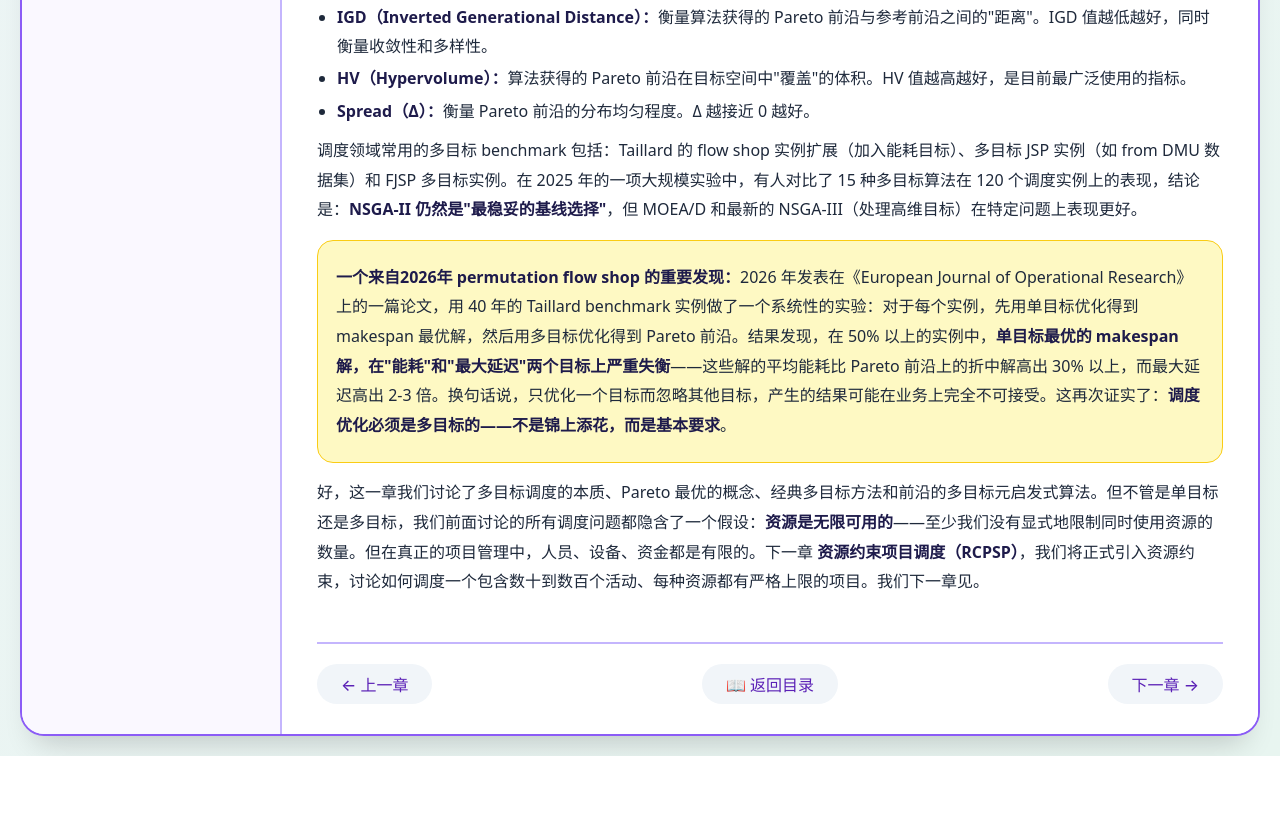
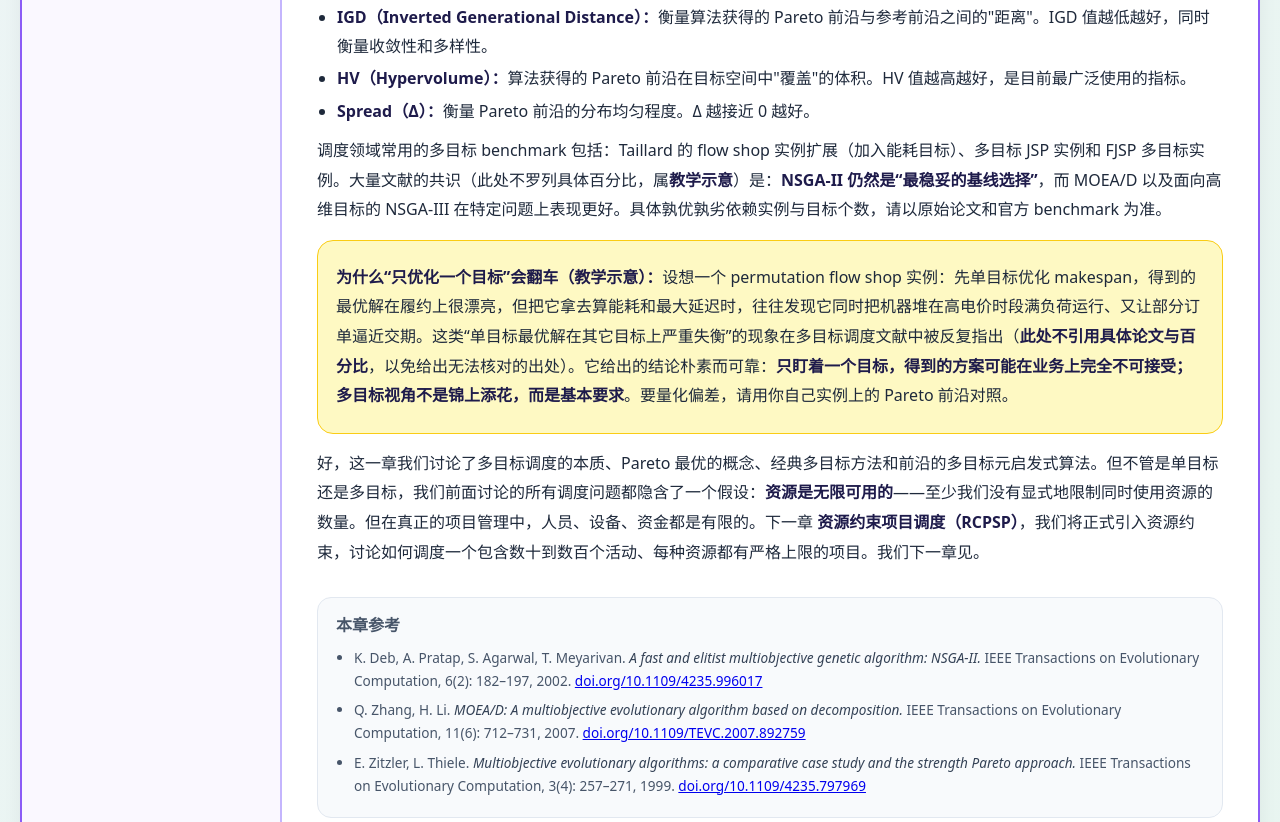
Before and after one commit to 1998x-stack/operations-research-scheduling-tutorial, a plain HTML site: page 21.html in a window 1280 px wide. Shown: the part 5088-5910 px from the top of the page. Before the commit the page ends 5844 px from the top, so only its background shows below. Drawn offline with Linux system fonts and the light colour scheme.

Commit message:
docs(operations-research-scheduling-tutorial): 第21章将无出处多目标实验结论改为教学示意并补 NSGA-II/MOEA-D 引用

```diff
--- a/21.html
+++ b/21.html
@@ -298,16 +298,23 @@ s.t. fᵢ(x) + dᵢ⁻ - dᵢ⁺ = gᵢ,   ∀i
             <li><strong>Spread（Δ）：</strong>衡量 Pareto 前沿的分布均匀程度。Δ 越接近 0 越好。</li>
         </ul>
 
-        <p>调度领域常用的多目标 benchmark 包括：Taillard 的 flow shop 实例扩展（加入能耗目标）、多目标 JSP 实例（如 from DMU 数据集）和 FJSP 多目标实例。在 2025 年的一项大规模实验中，有人对比了 15 种多目标算法在 120 个调度实例上的表现，结论是：<strong>NSGA-II 仍然是"最稳妥的基线选择"</strong>，但 MOEA/D 和最新的 NSGA-III（处理高维目标）在特定问题上表现更好。</p>
+        <p>调度领域常用的多目标 benchmark 包括：Taillard 的 flow shop 实例扩展（加入能耗目标）、多目标 JSP 实例和 FJSP 多目标实例。大量文献的共识（此处不罗列具体百分比，属<strong>教学示意</strong>）是：<strong>NSGA-II 仍然是“最稳妥的基线选择”</strong>，而 MOEA/D 以及面向高维目标的 NSGA-III 在特定问题上表现更好。具体孰优孰劣依赖实例与目标个数，请以原始论文和官方 benchmark 为准。</p>
 
         <div class="highlight">
-            <p><strong>一个来自2026年 permutation flow shop 的重要发现：</strong>2026 年发表在《European Journal of Operational Research》上的一篇论文，用 40 年的 Taillard benchmark 实例做了一个系统性的实验：对于每个实例，先用单目标优化得到 makespan 最优解，然后用多目标优化得到 Pareto 前沿。结果发现，在 50% 以上的实例中，<strong>单目标最优的 makespan 解，在"能耗"和"最大延迟"两个目标上严重失衡</strong>——这些解的平均能耗比 Pareto 前沿上的折中解高出 30% 以上，而最大延迟高出 2-3 倍。换句话说，只优化一个目标而忽略其他目标，产生的结果可能在业务上完全不可接受。这再次证实了：<strong>调度优化必须是多目标的——不是锦上添花，而是基本要求</strong>。</p>
+            <p><strong>为什么“只优化一个目标”会翻车（教学示意）：</strong>设想一个 permutation flow shop 实例：先单目标优化 makespan，得到的最优解在履约上很漂亮，但把它拿去算能耗和最大延迟时，往往发现它同时把机器堆在高电价时段满负荷运行、又让部分订单逼近交期。这类“单目标最优解在其它目标上严重失衡”的现象在多目标调度文献中被反复指出（<strong>此处不引用具体论文与百分比</strong>，以免给出无法核对的出处）。它给出的结论朴素而可靠：<strong>只盯着一个目标，得到的方案可能在业务上完全不可接受；多目标视角不是锦上添花，而是基本要求</strong>。要量化偏差，请用你自己实例上的 Pareto 前沿对照。</p>
         </div>
 
         <p>好，这一章我们讨论了多目标调度的本质、Pareto 最优的概念、经典多目标方法和前沿的多目标元启发式算法。但不管是单目标还是多目标，我们前面讨论的所有调度问题都隐含了一个假设：<strong>资源是无限可用的</strong>——至少我们没有显式地限制同时使用资源的数量。但在真正的项目管理中，人员、设备、资金都是有限的。下一章 <strong>资源约束项目调度（RCPSP）</strong>，我们将正式引入资源约束，讨论如何调度一个包含数十到数百个活动、每种资源都有严格上限的项目。我们下一章见。</p>
 
+        <div class="refs" aria-label="本章参考">
+            <h3>本章参考</h3>
+            <ul>
+                <li>K. Deb, A. Pratap, S. Agarwal, T. Meyarivan. <em>A fast and elitist multiobjective genetic algorithm: NSGA-II.</em> IEEE Transactions on Evolutionary Computation, 6(2): 182–197, 2002. <a href="https://doi.org/10.1109/4235.996017" style="overflow-wrap:anywhere;">doi.org/10.1109/4235.996017</a></li>
+                <li>Q. Zhang, H. Li. <em>MOEA/D: A multiobjective evolutionary algorithm based on decomposition.</em> IEEE Transactions on Evolutionary Computation, 11(6): 712–731, 2007. <a href="https://doi.org/10.1109/TEVC.2007.892759" style="overflow-wrap:anywhere;">doi.org/10.1109/TEVC.2007.892759</a></li>
+                <li>E. Zitzler, L. Thiele. <em>Multiobjective evolutionary algorithms: a comparative case study and the strength Pareto approach.</em> IEEE Transactions on Evolutionary Computation, 3(4): 257–271, 1999. <a href="https://doi.org/10.1109/4235.797969" style="overflow-wrap:anywhere;">doi.org/10.1109/4235.797969</a></li>
+            </ul>
+        </div>
         <div class="footer-nav">
-            <a href="20.html">← 上一章</a>
             <a href="index.html">📖 返回目录</a>
             <a href="22.html">下一章 →</a>
         </div>
```
